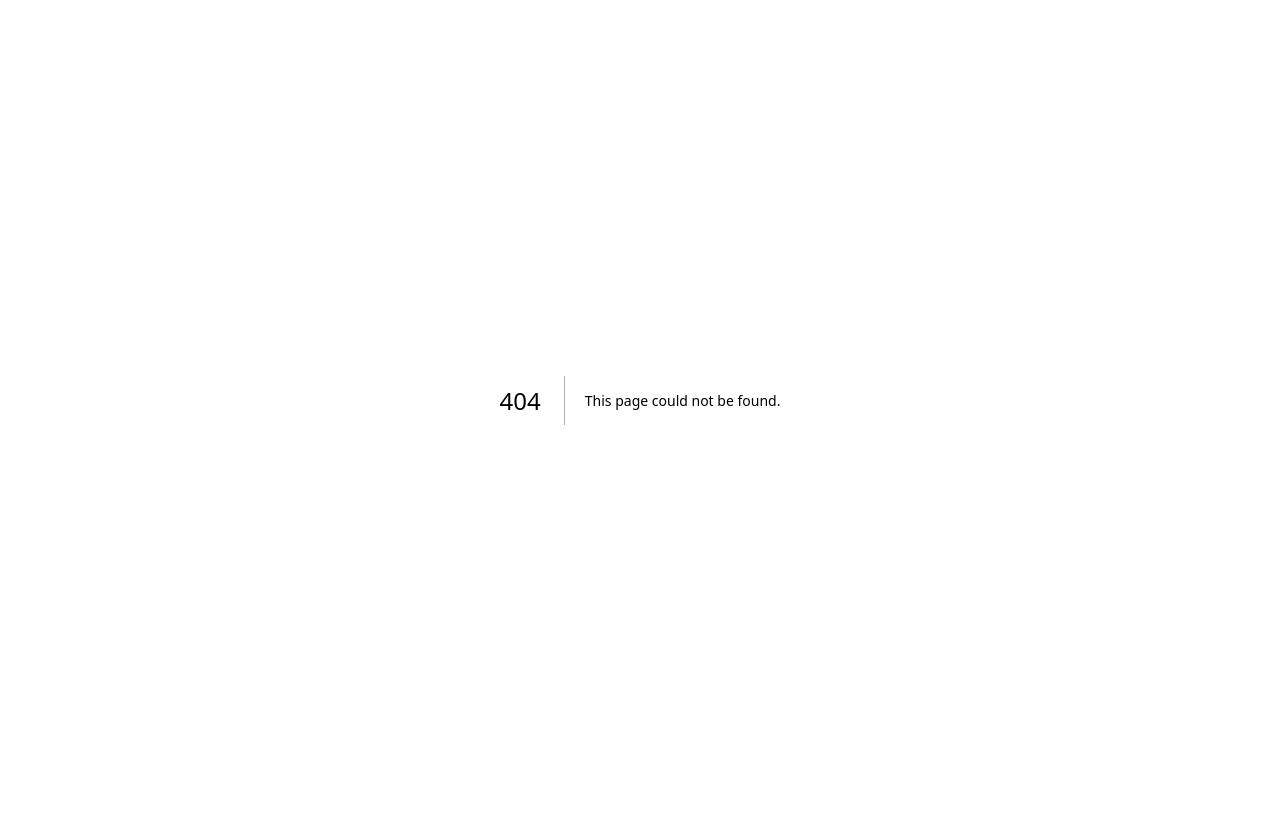
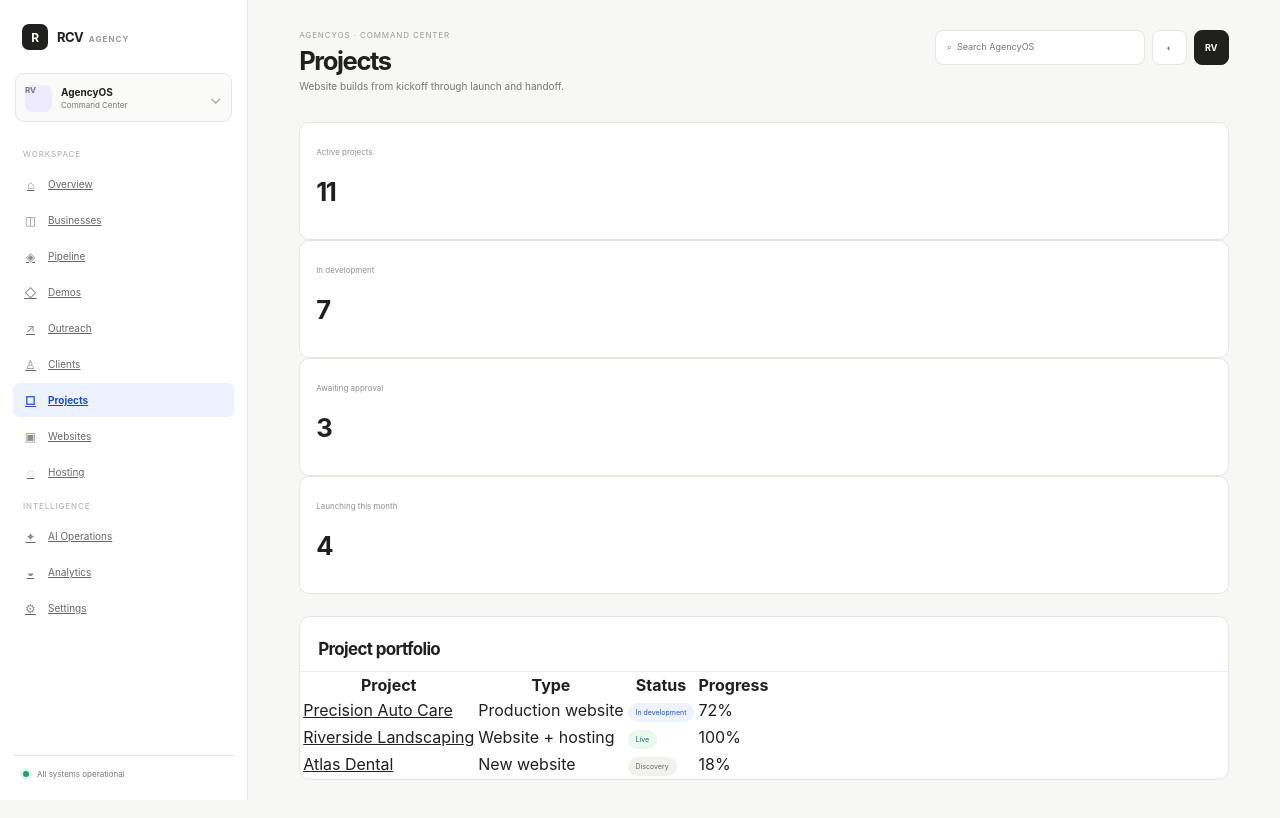
Before and after one commit to rcarvierling-ship-it/AgencyOS, a Next.js app in the folder apps/web/: page /admin/projects in a window 1280 px wide. Before the commit this address had no page. Shown: the top 818 px of the page. Built offline with nearby package versions, Linux system fonts and the light colour scheme.

Commit message:
Build admin projects workspace

```diff
--- /dev/null
+++ b/apps/web/app/admin/projects/page.tsx
@@ -0,0 +1,4 @@
+import Link from 'next/link'
+import { AdminShell, Card, Pill, Stat } from '../AdminShell'
+const projects=[['Precision Auto Care','Production website','In development','72%'],['Riverside Landscaping','Website + hosting','Live','100%'],['Atlas Dental','New website','Discovery','18%']]
+export default function Projects(){return <AdminShell active="Projects" title="Projects" subtitle="Website builds from kickoff through launch and handoff."><div className="stats"><Stat label="Active projects" value="11"/><Stat label="In development" value="7"/><Stat label="Awaiting approval" value="3"/><Stat label="Launching this month" value="4"/></div><Card title="Project portfolio"><table className="table"><thead><tr><th>Project</th><th>Type</th><th>Status</th><th>Progress</th></tr></thead><tbody>{projects.map(([name,type,status,progress])=><tr key={name}><td><Link href={`/admin/projects/${name.toLowerCase().replace(/[^a-z0-9]+/g,'-')}`}>{name}</Link></td><td>{type}</td><td><Pill tone={status==='Live'?'green':status==='In development'?'blue':'neutral'}>{status}</Pill></td><td>{progress}</td></tr>)}</tbody></table></Card></AdminShell>}
```
